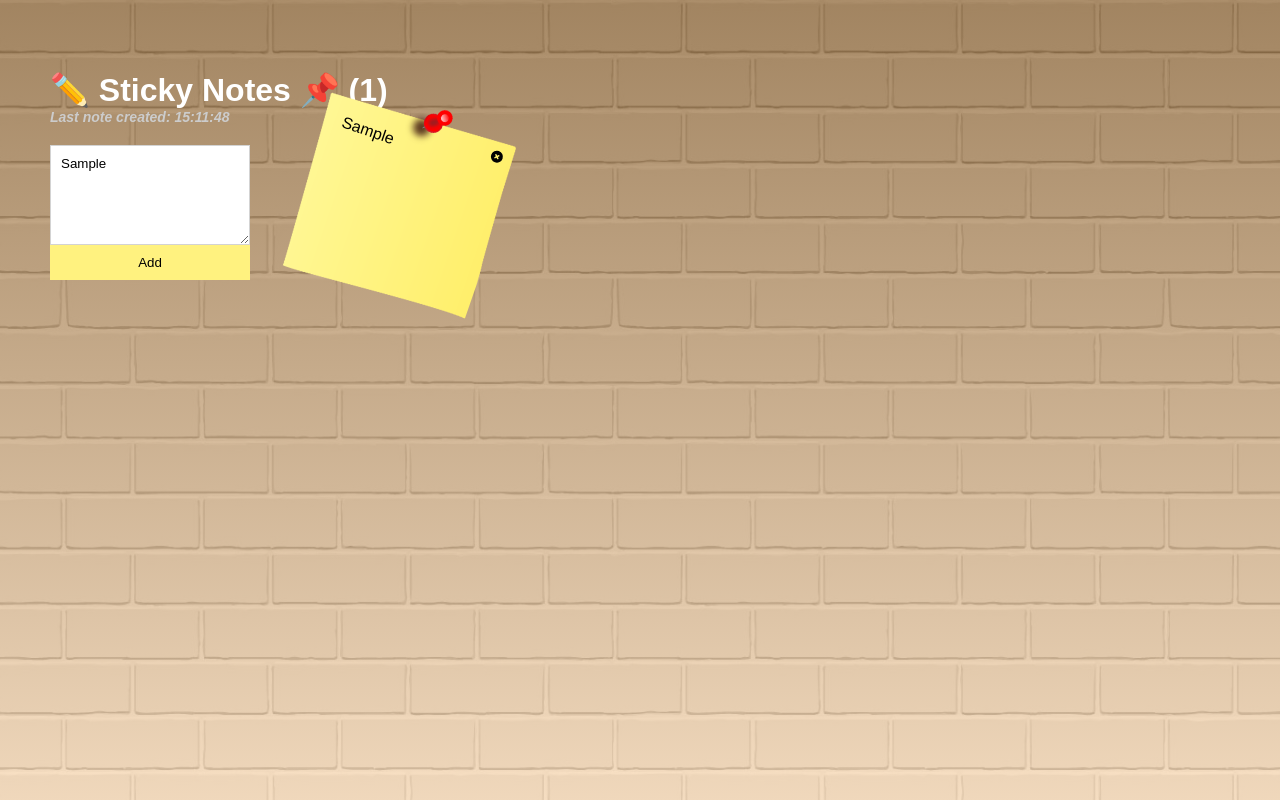
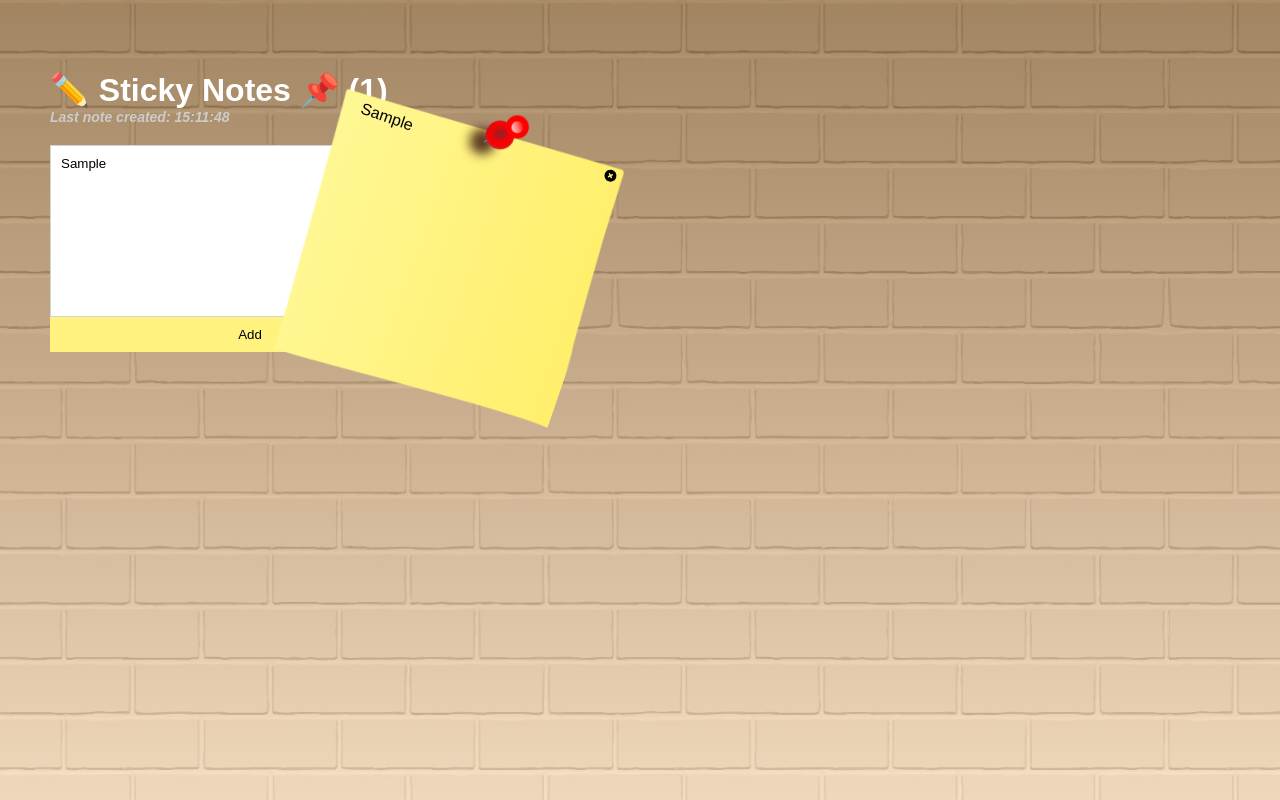
Before and after one commit to NotYourTypicalDeveloper/virtual-postit, a React (Vite) app: page / in a window 1280 px wide. Both pictures are taken after typing "Sample" into the empty fields and a click on the button "Add". Built offline with nearby package versions, Linux system fonts and the light colour scheme.

Commit message:
separated Note component, changed eslint config, increased size of textarea

```diff
--- a/src/App.jsx
+++ b/src/App.jsx
@@ -1,6 +1,7 @@
 import "./App.scss";
 import { useState, useReducer } from "react";
 import { v4 as uuid } from "uuid";
+import Postit from "./components/Postit.jsx";
 
 const initialNotesState = {
   lastNoteCreated: null,
@@ -76,37 +77,19 @@ function App() {
             value={noteInput}
             onChange={(e) => setNoteInput(e.target.value)}
             placeholder="Create a new note.."
+            rows="10"
           />
 
           <button>Add</button>
         </form>
 
         {notesState.notes.map((note) => (
-          <div
-            className="note"
+          <Postit
             key={note.id}
-            style={{ transform: `rotate(${note.rotate}deg)` }}
-            draggable="true"
-            onDragEnd={dropNote}
-          >
-            <div
-              onClick={() => dispatch({ type: "DELETE_NOTE", payload: note })}
-              className="close"
-            >
-              <svg
-                xmlns="http://www.w3.org/2000/svg"
-                viewBox="0 0 20 20"
-                fill="currentColor"
-              >
-                <path
-                  fillRule="evenodd"
-                  d="M10 18a8 8 0 100-16 8 8 0 000 16zM8.707 7.293a1 1 0 00-1.414 1.414L8.586 10l-1.293 1.293a1 1 0 101.414 1.414L10 11.414l1.293 1.293a1 1 0 001.414-1.414L11.414 10l1.293-1.293a1 1 0 00-1.414-1.414L10 8.586 8.707 7.293z"
-                  clipRule="evenodd"
-                />
-              </svg>
-            </div>
-            <pre className="text">{note.text}</pre>
-          </div>
+            note={note}
+            dropNote={dropNote}
+            dispatch={dispatch}
+          />
         ))}
       </div>
     </>
--- a/src/App.scss
+++ b/src/App.scss
@@ -29,14 +29,13 @@ h1 {
 .note-form {
   display: flex;
   flex-direction: column;
-  width: 200px;
+  width: 400px;
 
   textarea {
     font-family: Arial, Helvetica, sans-serif;
     border: 1px solid lightgrey;
     min-width: 100%;
     max-width: 100%;
-    height: 100px;
     padding: 10px;
     outline: none;
   }
@@ -62,8 +61,8 @@ h1 {
   background-size: cover;
   top: 100px;
   left: 300px;
-  height: 200px;
-  width: 200px;
+  height: 300px;
+  width: 300px;
   padding: 20px;
 
   .text {
--- /dev/null
+++ b/src/components/Postit.jsx
@@ -0,0 +1,30 @@
+const Postit = ({ note, dropNote, dispatch }) => {
+  return (
+    <div
+      className="note"
+      style={{ transform: `rotate(${note.rotate}deg)` }}
+      draggable="true"
+      onDragEnd={dropNote}
+    >
+      <div
+        onClick={() => dispatch({ type: "DELETE_NOTE", payload: note })}
+        className="close"
+      >
+        <svg
+          xmlns="http://www.w3.org/2000/svg"
+          viewBox="0 0 20 20"
+          fill="currentColor"
+        >
+          <path
+            fillRule="evenodd"
+            d="M10 18a8 8 0 100-16 8 8 0 000 16zM8.707 7.293a1 1 0 00-1.414 1.414L8.586 10l-1.293 1.293a1 1 0 101.414 1.414L10 11.414l1.293 1.293a1 1 0 001.414-1.414L11.414 10l1.293-1.293a1 1 0 00-1.414-1.414L10 8.586 8.707 7.293z"
+            clipRule="evenodd"
+          />
+        </svg>
+      </div>
+      <pre className="text">{note.text}</pre>
+    </div>
+  );
+};
+
+export default Postit;
```
Also changed, not shown: eslint.config.js (deleted, +0 -38 lines), .eslintrc.cjs (added).
